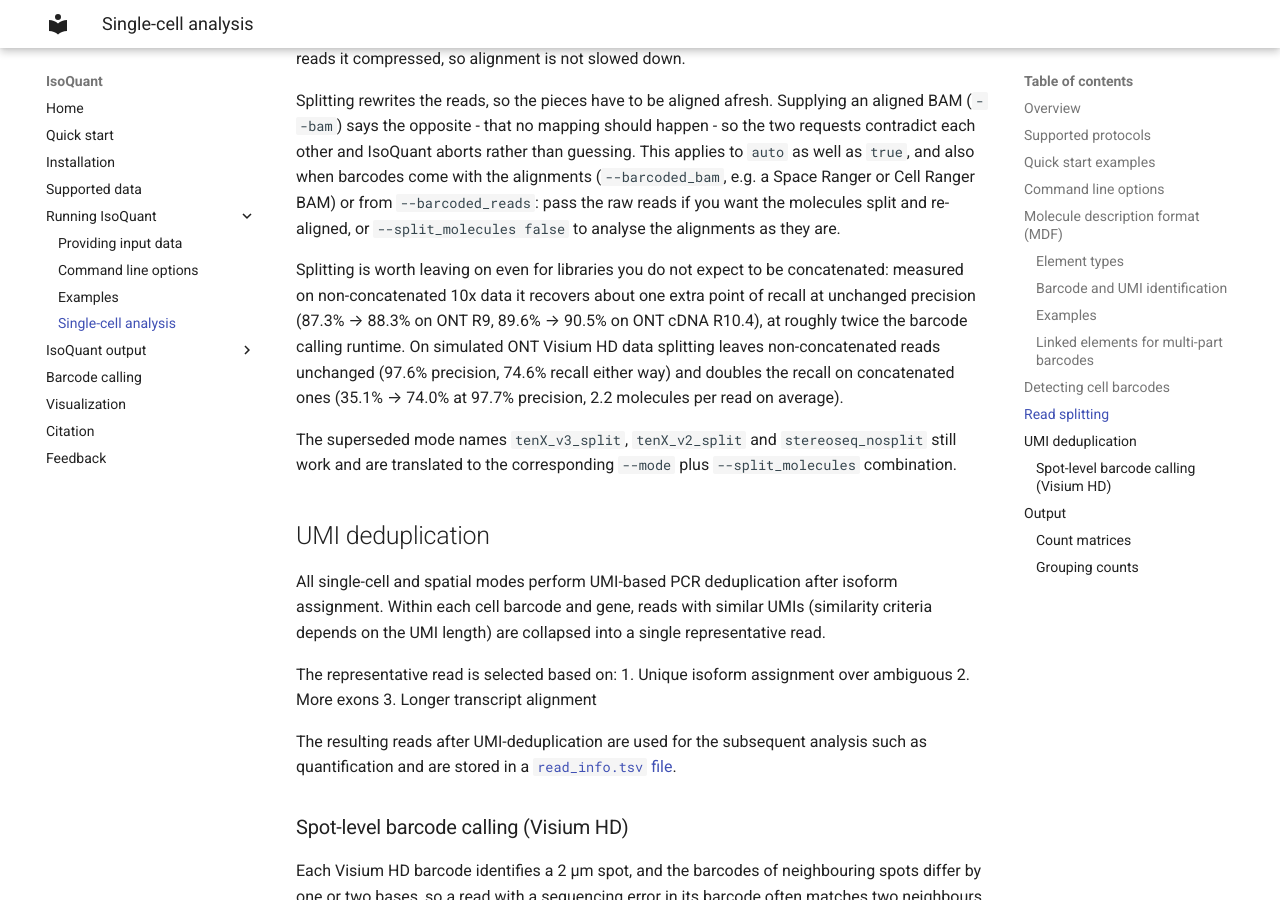
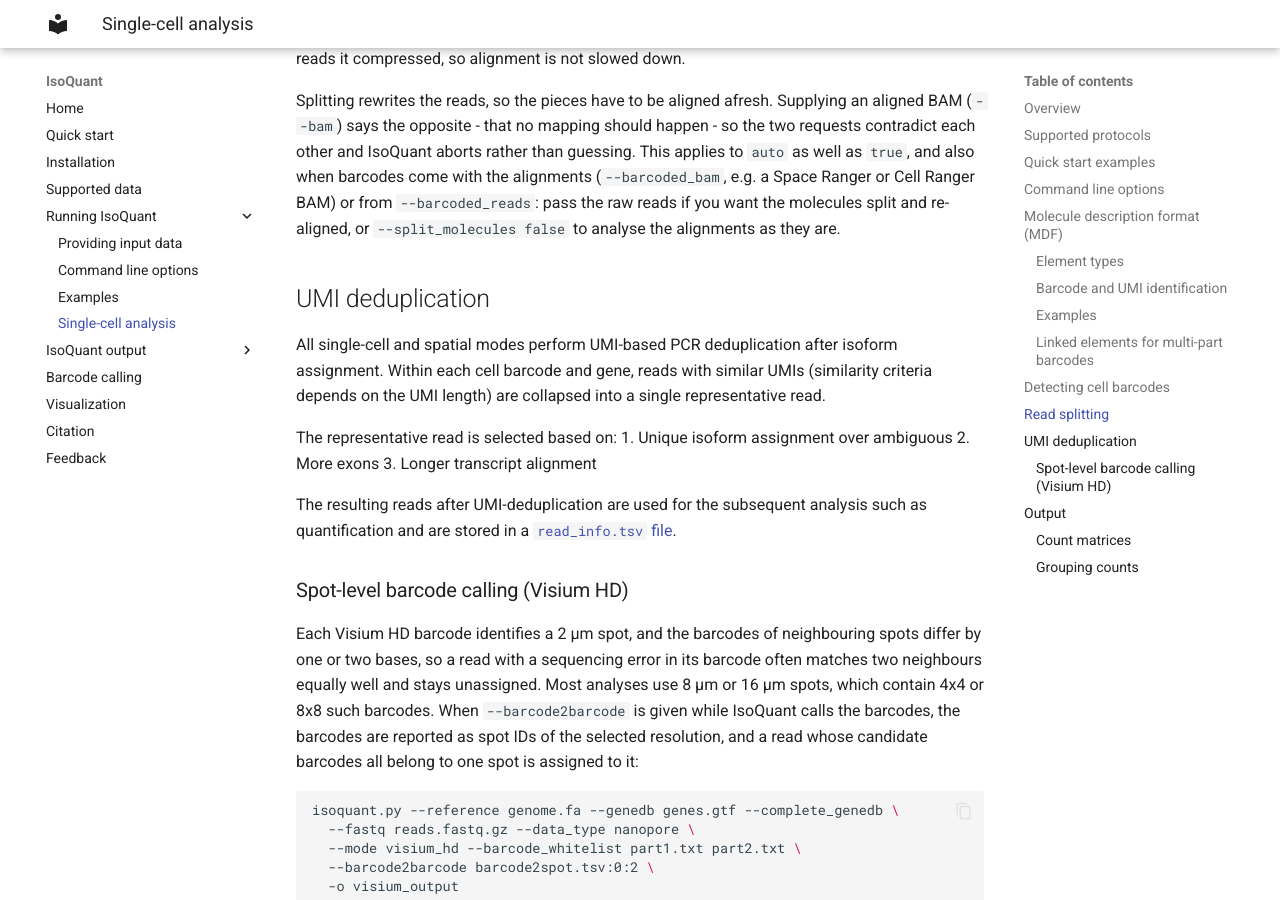
Before and after one commit to ablab/IsoQuant, an MkDocs documentation site: the page built from docs/single_cell.md, in a window 1280 px wide and 900 px high, scrolled down 8623 px. Built offline with MkDocs 1.6.1 and Material for MkDocs 9.7.7, drawn with Linux system fonts in a browser that asks for light colours.

Commit message:
Update single_cell.md to remove obsolete details

```diff
--- a/docs/single_cell.md
+++ b/docs/single_cell.md
@@ -354,16 +354,6 @@ as `true`, and also when barcodes come with the alignments (`--barcoded_bam`, e.
 or Cell Ranger BAM) or from `--barcoded_reads`: pass the raw reads if you want the molecules split
 and re-aligned, or `--split_molecules false` to analyse the alignments as they are.
 
-Splitting is worth leaving on even for libraries you do not expect to be concatenated: measured
-on non-concatenated 10x data it recovers about one extra point of recall at unchanged precision
-(87.3% → 88.3% on ONT R9, 89.6% → 90.5% on ONT cDNA R10.4), at roughly twice the barcode
-calling runtime. On simulated ONT Visium HD data splitting leaves non-concatenated reads unchanged
-(97.6% precision, 74.6% recall either way) and doubles the recall on concatenated ones
-(35.1% → 74.0% at 97.7% precision, 2.2 molecules per read on average).
-
-The superseded mode names `tenX_v3_split`, `tenX_v2_split` and `stereoseq_nosplit` still work
-and are translated to the corresponding `--mode` plus `--split_molecules` combination.
-
 ## UMI deduplication
 
 All single-cell and spatial modes perform UMI-based PCR deduplication after isoform assignment.
```
